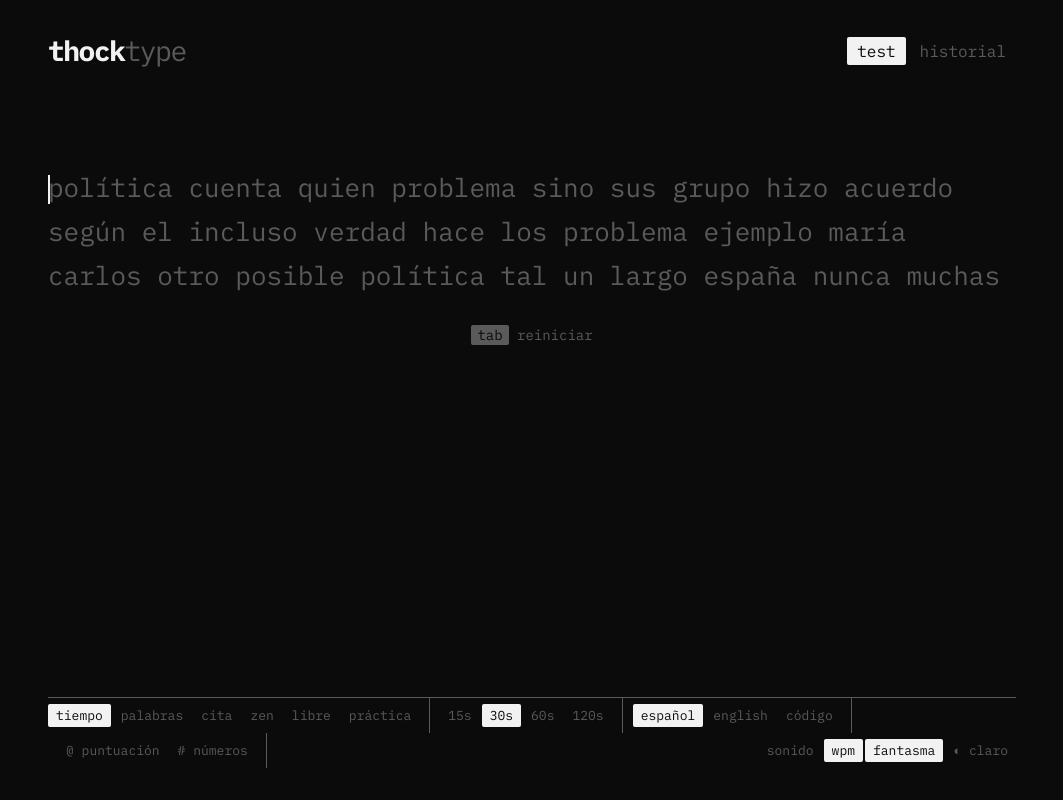
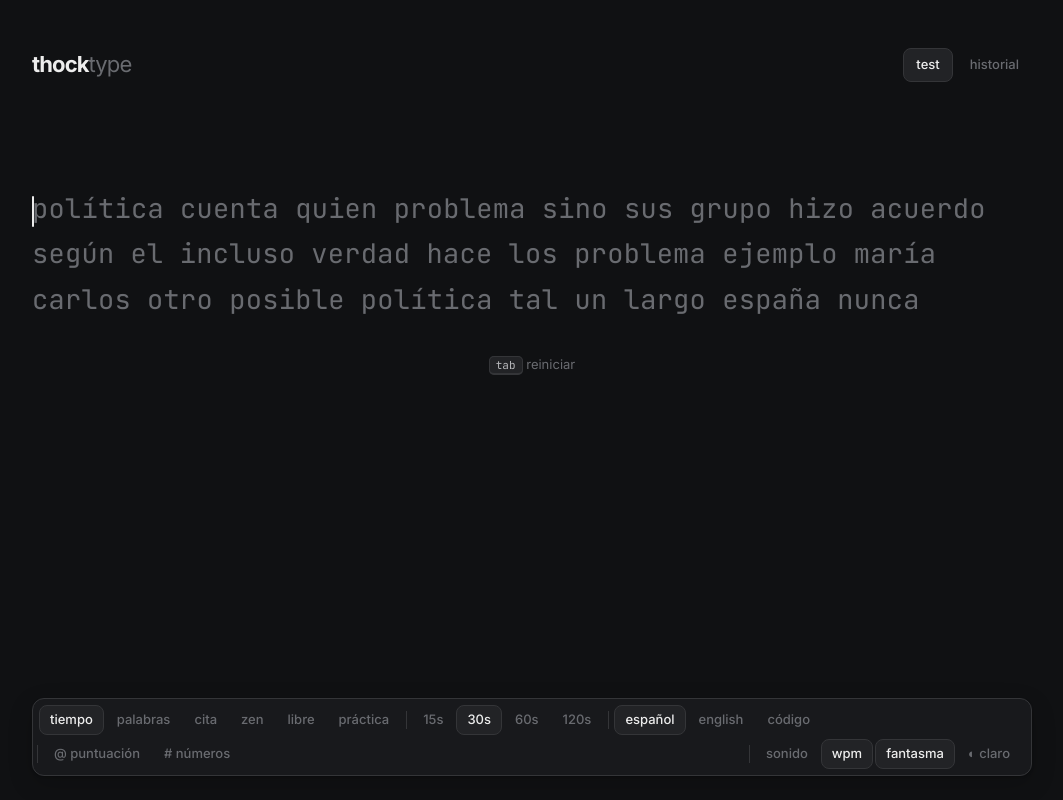
Before and after one commit to fariascode/thocktype, a React (Vite) app: page / in a window 1280 px wide. Shown: the whole page, without its empty margins (108-1171 px from the left). Built offline with nearby package versions, Linux system fonts and the light colour scheme.

Commit message:
style: sistema visual Editorial Black + Soft Monochrome
Tokens de color, Inter + JetBrains Mono, radios, sombras suaves,
estados hover/focus/active, barra de estado flotante y soporte
para prefers-reduced-motion. Mismas clases: sin cambios de lógica.

```diff
--- a/src/index.css
+++ b/src/index.css
@@ -1,89 +1,198 @@
-@import url('https://fonts.googleapis.com/css2?family=IBM+Plex+Mono:wght@400;600;700&display=swap');
+@import url('https://fonts.googleapis.com/css2?family=Inter:wght@400;500;600;700&family=JetBrains+Mono:wght@400;500;700&display=swap');
 
-:root { --bg: #0b0b0b; --fg: #f2f2f2; --dim: #5a5a5a; }
-:root[data-theme='light'] { --bg: #f4f4f0; --fg: #111111; --dim: #a0a09a; }
+/* ── Design tokens · Editorial Black + Soft Monochrome ───────────────── */
+:root {
+  --bg: #101113;
+  --surface: #1a1b1e;
+  --surface-2: #222326;
+  --border: #343538;
+  --text-1: #ededed;
+  --text-2: #b6b7ba;
+  --text-3: #696b70;
+  --fg: var(--text-1);   /* aliases read by Chart/Heatmap */
+  --dim: #696b70;
 
+  --sans: 'Inter', system-ui, -apple-system, 'Segoe UI', sans-serif;
+  --mono: 'JetBrains Mono', ui-monospace, 'Cascadia Mono', monospace;
+
+  --r-sm: 8px; --r-md: 12px; --r-lg: 16px;
+  --shadow: 0 1px 2px rgb(0 0 0 / .25), 0 8px 24px rgb(0 0 0 / .18);
+  --ease: cubic-bezier(.2, .7, .3, 1);
+  --t-fast: 120ms; --t: 180ms;
+}
+:root[data-theme='light'] {
+  --bg: #f3f3f1;
+  --surface: #fafaf9;
+  --surface-2: #ffffff;
+  --border: #dddcd8;
+  --text-1: #18191b;
+  --text-2: #4d4f54;
+  --text-3: #8b8d92;
+  --dim: #8b8d92;
+  --shadow: 0 1px 2px rgb(0 0 0 / .04), 0 8px 24px rgb(0 0 0 / .05);
+}
+
+/* ── Base ─────────────────────────────────────────────────────────────── */
 * { box-sizing: border-box; margin: 0; }
-body { background: var(--bg); color: var(--fg); font-family: 'IBM Plex Mono', ui-monospace, monospace; transition: background .2s, color .2s; }
-main { max-width: 1000px; margin: 0 auto; padding: 32px 16px; min-height: 100vh; display: flex; flex-direction: column; gap: 28px; }
+html { -webkit-text-size-adjust: 100%; }
+body {
+  background: var(--bg); color: var(--text-1); font-family: var(--sans);
+  font-size: 15px; line-height: 1.5; -webkit-font-smoothing: antialiased;
+  transition: background-color var(--t) var(--ease), color var(--t) var(--ease);
+}
+main {
+  max-width: 1080px; margin: 0 auto; min-height: 100vh;
+  padding: clamp(20px, 4vw, 48px) clamp(16px, 4vw, 40px) 24px;
+  display: flex; flex-direction: column; gap: clamp(24px, 4vh, 40px);
+}
 main.running { cursor: none; }
 main.running .fade { opacity: 0; pointer-events: none; }
-.fade { transition: opacity .25s; }
+.fade { transition: opacity var(--t) var(--ease); }
+small { display: block; color: var(--text-3); font-size: 12px; font-weight: 500; letter-spacing: .04em; text-transform: lowercase; }
 
+/* ── Buttons: ghost by default, quiet surface when active ─────────────── */
+button {
+  background: transparent; border: 1px solid transparent; color: var(--text-3);
+  font: inherit; font-size: 13px; font-weight: 500; padding: 6px 12px; min-height: 32px;
+  border-radius: var(--r-sm); cursor: pointer;
+  transition: color var(--t-fast) var(--ease), background-color var(--t-fast) var(--ease), border-color var(--t-fast) var(--ease), transform var(--t-fast) var(--ease);
+}
+button:hover { color: var(--text-1); background: color-mix(in srgb, var(--surface-2) 70%, transparent); }
+button:active { transform: translateY(1px); }
+button.on { color: var(--text-1); background: var(--surface-2); border-color: var(--border); }
+button:focus-visible, textarea:focus-visible { outline: 2px solid var(--text-2); outline-offset: 2px; }
+button:disabled { opacity: .4; cursor: default; transform: none; }
+
+/* ── Header ───────────────────────────────────────────────────────────── */
 header { display: flex; justify-content: space-between; align-items: center; gap: 16px; flex-wrap: wrap; }
-h1 { font-size: 28px; cursor: pointer; letter-spacing: -1.5px; font-weight: 700; }
-h1 span { color: var(--dim); font-weight: 400; }
-nav { display: flex; gap: 4px; flex-wrap: wrap; justify-content: center; align-items: center; }
-button { background: none; border: 0; color: var(--dim); font: inherit; padding: 4px 10px; cursor: pointer; border-radius: 2px; }
-button:hover { color: var(--fg); }
-button.on { background: var(--fg); color: var(--bg); }
-button:focus-visible { outline: 1px dashed var(--fg); outline-offset: 2px; }
-button:disabled { opacity: .4; cursor: default; }
+h1 { font-size: 22px; font-weight: 700; letter-spacing: -.04em; cursor: pointer; user-select: none; }
+h1 span { color: var(--text-3); font-weight: 400; transition: color var(--t) var(--ease); }
+h1:hover span { color: var(--text-2); }
+nav { display: flex; gap: 4px; align-items: center; flex-wrap: wrap; }
+.streak {
+  font-family: var(--mono); font-size: 12px; color: var(--text-2); font-variant-numeric: tabular-nums;
+  padding: 5px 10px; margin-right: 6px; border: 1px solid var(--border); border-radius: 999px; background: var(--surface);
+}
 
-/* editor-style status line pinned to the bottom */
-.status { margin-top: auto; position: sticky; bottom: 0; display: flex; flex-wrap: wrap; border-top: 1px solid var(--dim); background: var(--bg); font-size: 13px; }
-.seg { display: flex; align-items: center; gap: 2px; padding: 6px 10px; border-right: 1px solid var(--dim); }
-.seg button { padding: 3px 8px; }
-.seg.mode { padding-left: 0; }
-.seg.prefs { margin-left: auto; border-right: 0; padding-right: 0; }
-.note { color: var(--dim); padding: 3px 8px; }
-.weak { color: var(--fg); letter-spacing: 3px; }
-.by { color: var(--dim); text-align: right; font-style: italic; }
+/* ── Typing area: the protagonist ─────────────────────────────────────── */
+.timer {
+  font-family: var(--mono); font-size: clamp(24px, 3vw, 32px); font-weight: 500; height: 40px;
+  display: flex; align-items: baseline; gap: 16px; color: var(--text-1); font-variant-numeric: tabular-nums;
+}
+.live { font-family: var(--mono); font-size: 14px; font-weight: 400; color: var(--text-3); }
+.words {
+  font-family: var(--mono); font-size: clamp(20px, 2.4vw, 27px); line-height: 1.7; letter-spacing: .01em;
+  height: calc(1.7em * 3); overflow: hidden; color: var(--text-3); user-select: none;
+}
+.inner { position: relative; display: flex; flex-wrap: wrap; transition: transform 140ms var(--ease); }
+.word { margin-right: .6em; }
+.word.wrong { text-decoration: underline; text-decoration-color: var(--text-3); text-decoration-thickness: 1px; text-underline-offset: .3em; }
+.ok { color: var(--text-1); }
+.bad { color: var(--bg); background: var(--text-2); border-radius: 3px; }
+.extra { color: var(--text-2); text-decoration: line-through; opacity: .55; }
+.caret, .ghost {
+  position: absolute; left: 0; top: .14em; width: 2px; height: 1.15em; border-radius: 2px;
+  background: var(--text-1); pointer-events: none; transition: transform 90ms linear;
+}
+.ghost { background: var(--text-3); opacity: .7; transition: none; }
+.caret.blink { animation: blink 1.1s ease-in-out infinite; }
+@keyframes blink { 0%, 100% { opacity: 1; } 50% { opacity: .15; } }
 
-.editor { display: flex; flex-direction: column; gap: 12px; }
-.editor textarea { background: transparent; color: var(--fg); border: 1px solid var(--dim); font: inherit; font-size: 18px; padding: 12px; resize: vertical; }
-.editor textarea:focus { outline: 1px solid var(--fg); }
-.editor .row { display: flex; gap: 8px; }
-.streak { color: var(--fg); border: 1px solid var(--dim); padding: 3px 8px; font-size: 13px; margin-right: 8px; }
+.hint { color: var(--text-3); text-align: center; font-size: 13px; }
+.hint b { color: var(--text-1); font-family: var(--mono); letter-spacing: .25em; }
+kbd {
+  font-family: var(--mono); font-size: 11px; color: var(--text-2); background: var(--surface-2);
+  border: 1px solid var(--border); border-bottom-width: 2px; padding: 1px 6px; border-radius: 5px;
+}
+.by { color: var(--text-3); text-align: right; font-style: italic; font-size: 14px; }
 
-.timer { font-size: 32px; height: 40px; display: flex; align-items: baseline; gap: 16px; }
-.live { font-size: 16px; color: var(--dim); }
-.words { font-size: 26px; line-height: 1.7; height: calc(26px * 1.7 * 3); overflow: hidden; color: var(--dim); user-select: none; }
-.inner { position: relative; display: flex; flex-wrap: wrap; transition: transform .15s ease-out; }
-.word { margin-right: .6em; }
-.word.wrong { text-decoration: underline; text-decoration-color: var(--fg); text-underline-offset: 6px; }
-.ok { color: var(--fg); }
-.bad { color: var(--bg); background: var(--fg); }
-.extra { color: var(--fg); text-decoration: line-through; opacity: .6; }
-.caret, .ghost { position: absolute; left: 0; top: .12em; width: 2px; height: 1.1em; background: var(--fg); transition: transform .08s linear; pointer-events: none; }
-.ghost { background: var(--dim); transition: none; width: 2px; opacity: .8; }
-.caret.blink { animation: blink 1s step-end infinite; }
-@keyframes blink { 50% { opacity: 0; } }
+/* ── Status bar: floating soft surface ────────────────────────────────── */
+.status {
+  margin-top: auto; position: sticky; bottom: 16px; display: flex; flex-wrap: wrap; align-items: center;
+  background: color-mix(in srgb, var(--surface) 92%, transparent); border: 1px solid var(--border);
+  border-radius: var(--r-md); box-shadow: var(--shadow); padding: 4px; font-size: 13px;
+}
+.seg { display: flex; align-items: center; gap: 2px; padding: 2px 6px; position: relative; }
+.seg + .seg::before { content: ''; position: absolute; left: 0; top: 8px; bottom: 8px; width: 1px; background: var(--border); }
+.seg button { padding: 4px 10px; min-height: 30px; }
+.seg.mode { padding-left: 2px; }
+.seg.prefs { margin-left: auto; }
+.note { color: var(--text-3); padding: 4px 10px; font-size: 13px; }
+.weak { color: var(--text-1); font-family: var(--mono); letter-spacing: .2em; }
 
-.hint { color: var(--dim); text-align: center; font-size: 14px; }
-.hint b { color: var(--fg); letter-spacing: 4px; }
-kbd { background: var(--dim); color: var(--bg); padding: 1px 6px; border-radius: 2px; font-family: inherit; }
-
-.result { display: flex; flex-direction: column; gap: 24px; }
-.pb { align-self: flex-start; background: var(--fg); color: var(--bg); padding: 4px 12px; font-weight: 600; animation: pop .4s ease-out; }
-@keyframes pop { from { transform: scale(.8); opacity: 0; } }
-.big, .small { display: flex; gap: 48px; flex-wrap: wrap; }
-.big b { font-size: 72px; display: block; line-height: 1; font-weight: 700; letter-spacing: -3px; }
-.small { font-size: 20px; gap: 32px; }
-small { display: block; color: var(--dim); font-size: 13px; }
+/* ── Cards & stats ────────────────────────────────────────────────────── */
+.card {
+  background: var(--surface); border: 1px solid var(--border); border-radius: var(--r-lg);
+  padding: clamp(16px, 2.5vw, 24px); box-shadow: var(--shadow);
+  display: flex; flex-direction: column; gap: 14px;
+}
+.result { display: flex; flex-direction: column; gap: 16px; animation: enter 220ms var(--ease); }
+@keyframes enter { from { opacity: 0; transform: translateY(6px); } }
+.big { display: flex; gap: clamp(32px, 6vw, 72px); flex-wrap: wrap; padding: 8px 0; }
+.big b {
+  font-family: var(--mono); font-size: clamp(56px, 8vw, 88px); font-weight: 500; line-height: 1;
+  letter-spacing: -.04em; display: block; font-variant-numeric: tabular-nums;
+}
+.small { display: grid; grid-template-columns: repeat(auto-fit, minmax(140px, 1fr)); gap: 10px; }
+.small > div {
+  background: var(--surface); border: 1px solid var(--border); border-radius: var(--r-md);
+  padding: 12px 16px; font-family: var(--mono); font-size: 18px; font-variant-numeric: tabular-nums;
+  transition: border-color var(--t) var(--ease), transform var(--t) var(--ease);
+}
+.small > div:hover { border-color: var(--text-3); transform: translateY(-1px); }
+.small small { margin-bottom: 4px; font-family: var(--sans); }
+.pb {
+  align-self: flex-start; font-size: 13px; font-weight: 600; color: var(--bg); background: var(--text-1);
+  padding: 6px 14px; border-radius: 999px; animation: pop 260ms var(--ease);
+}
+@keyframes pop { from { transform: scale(.92); opacity: 0; } }
 .chart { height: 220px; }
 
+/* ── Custom text editor ───────────────────────────────────────────────── */
+.editor { display: flex; flex-direction: column; gap: 12px; }
+.editor textarea {
+  background: var(--surface-2); color: var(--text-1); border: 1px solid var(--border); border-radius: var(--r-md);
+  font-family: var(--mono); font-size: 16px; line-height: 1.6; padding: 14px 16px; resize: vertical;
+  transition: border-color var(--t) var(--ease);
+}
+.editor textarea:hover { border-color: var(--text-3); }
+.editor textarea:focus { border-color: var(--text-2); outline: none; }
+.editor .row { display: flex; gap: 8px; }
+
+/* ── Weak-key heatmap ─────────────────────────────────────────────────── */
 .heat { display: flex; flex-direction: column; gap: 6px; align-items: center; }
 .heat-row { display: flex; gap: 6px; }
-.key { width: 34px; height: 34px; display: grid; place-items: center; border: 1px solid var(--dim); font-size: 14px; }
+.key {
+  width: 36px; height: 36px; display: grid; place-items: center; border: 1px solid var(--border);
+  border-radius: var(--r-sm); font-family: var(--mono); font-size: 14px; color: var(--text-2);
+  transition: transform var(--t-fast) var(--ease);
+}
+.key:hover { transform: translateY(-1px); }
 .key.inv { color: var(--bg); }
 .key.unused { opacity: .3; }
 
-.cal-wrap { display: flex; flex-direction: column; gap: 8px; overflow-x: auto; }
+/* ── Activity calendar ────────────────────────────────────────────────── */
+.cal-wrap { display: flex; flex-direction: column; gap: 10px; overflow-x: auto; }
 .cal { display: grid; grid-template-rows: repeat(7, 13px); grid-auto-flow: column; grid-auto-columns: 13px; gap: 3px; }
-.cal-day { font-size: 10px; color: var(--dim); line-height: 13px; }
-.cell { width: 13px; height: 13px; display: inline-block; border: 1px solid color-mix(in srgb, var(--dim) 50%, transparent); }
-.cell.l1 { background: color-mix(in srgb, var(--fg) 25%, transparent); }
-.cell.l2 { background: color-mix(in srgb, var(--fg) 50%, transparent); }
-.cell.l3 { background: color-mix(in srgb, var(--fg) 75%, transparent); }
-.cell.l4 { background: var(--fg); }
+.cal-day { font-size: 10px; color: var(--text-3); line-height: 13px; }
+.cell { width: 13px; height: 13px; display: inline-block; border-radius: 3px; background: var(--surface-2); border: 1px solid color-mix(in srgb, var(--border) 60%, transparent); }
+.cell.l1 { background: color-mix(in srgb, var(--text-1) 22%, var(--surface-2)); }
+.cell.l2 { background: color-mix(in srgb, var(--text-1) 45%, var(--surface-2)); }
+.cell.l3 { background: color-mix(in srgb, var(--text-1) 70%, var(--surface-2)); }
+.cell.l4 { background: var(--text-1); }
 .cell.future { visibility: hidden; }
-.cal-legend { display: flex; align-items: center; gap: 3px; font-size: 11px; color: var(--dim); }
+.cal-legend { display: flex; align-items: center; gap: 3px; font-size: 11px; color: var(--text-3); }
 
-@media (max-width: 600px) {
-  .words { font-size: 20px; height: calc(20px * 1.7 * 3); }
-  .big b { font-size: 52px; }
-  .key { width: 26px; height: 26px; font-size: 12px; }
-  .seg { border-right: 0; padding: 4px 0; }
+/* ── Responsive ───────────────────────────────────────────────────────── */
+@media (max-width: 700px) {
+  .status { position: static; }
+  .seg { padding: 2px; }
+  .seg + .seg::before { display: none; }
   .seg.prefs { margin-left: 0; }
+  .key { width: 27px; height: 30px; font-size: 12px; border-radius: 6px; }
+  .heat-row { gap: 4px; }
 }
+
+@media (prefers-reduced-motion: reduce) {
+  *, *::before, *::after { animation: none !important; transition: none !important; }
+}
```
